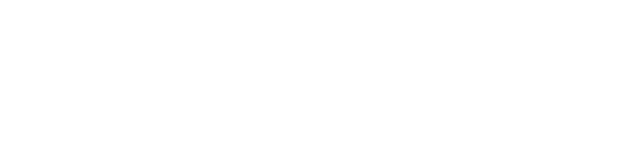
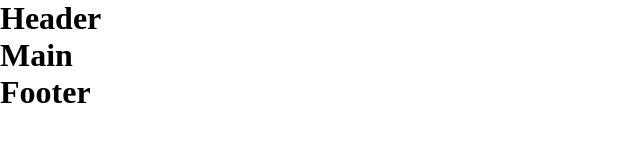
Before and after one commit to DavidFulin/katey-digital-art-web, a plain HTML site: page index.html in a window 1280 px wide. Shown: the whole page, without its empty margins (0-640 px from the left). Drawn offline with Linux system fonts and the light colour scheme.

Commit message:
Create basic content structure in index.html

```diff
--- a/index.html
+++ b/index.html
@@ -4,9 +4,22 @@
     <meta charset="UTF-8">
     <meta http-equiv="X-UA-Compatible" content="IE=edge">
     <meta name="viewport" content="width=device-width, initial-scale=1.0">
+    <link rel="stylesheet" href="style.css">
     <title>Katey's Digital Art - homepage</title>
 </head>
 <body>
+    <div class="container">
+        <header>
+            <h1>Header</h1>
+        </header>
 
+        <main>
+            <h1>Main</h1>
+        </main>
+
+        <footer>
+            <h1>Footer</h1>
+        </footer>
+    </div>
 </body>
 </html>
```
